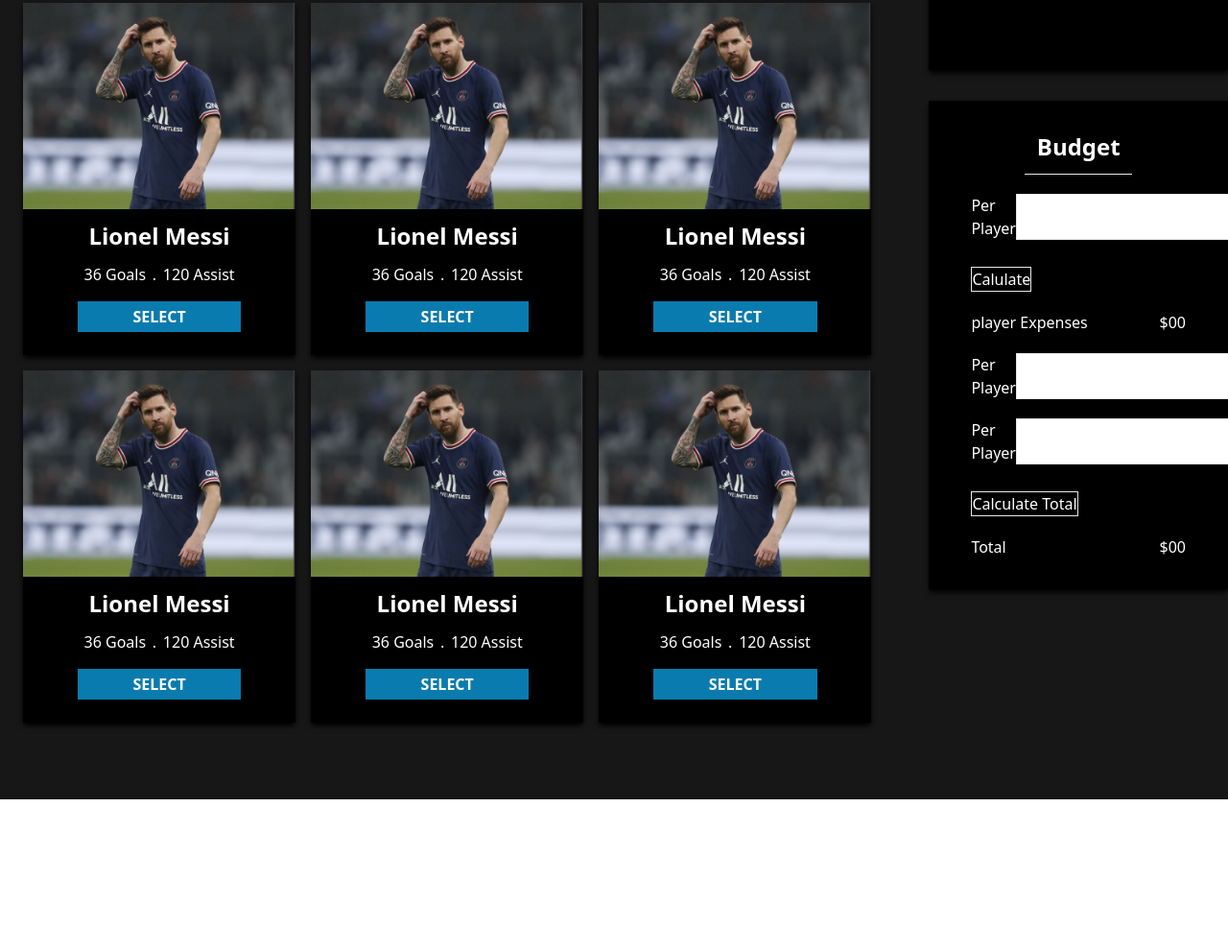
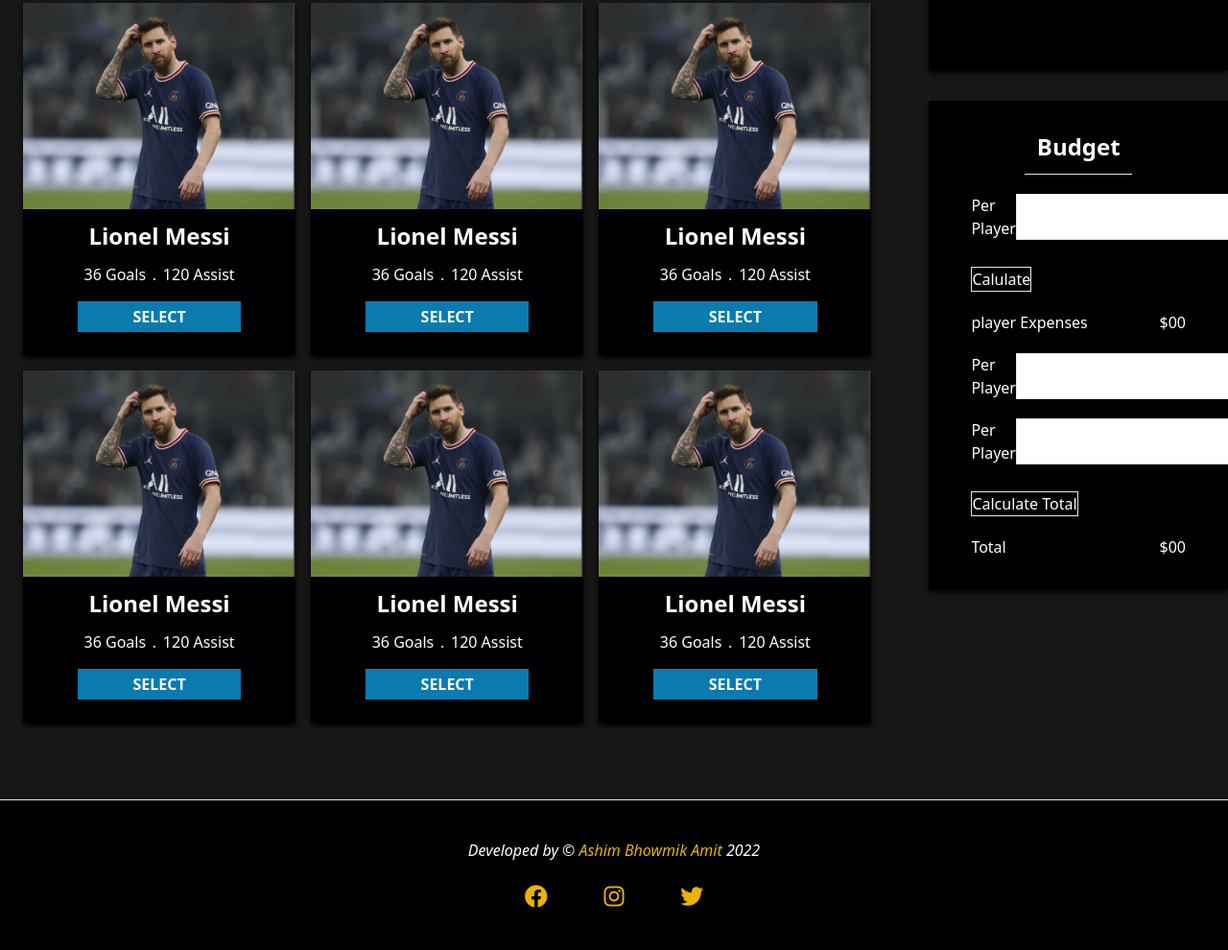
Before and after one commit to ashimbhowmik/best-five-selec, a plain HTML site: page index.html in a window 1280 px wide. Shown: the part 786-1776 px from the top of the page at 96% size. Before the commit the page ends 1619 px from the top, so only its background shows below. Drawn offline with nearby package versions, Linux system fonts and the light colour scheme.

Commit message:
footer part

```diff
--- a/index.html
+++ b/index.html
@@ -192,8 +192,24 @@
             <!-- Player Budget part design end -->
 
         </section>
-      </main>
+</main>
 
     <!-- Main part Design end -->
+
+    <!-- Footer part design  -->
+
+    <hr>
+<footer class="flex justify-center bg-black py-10">
+  <section class="">
+      <p class="mb-5 text-white"><i>Developed by &copy; <span class="text-yellow-500">Ashim Bhowmik Amit</span> 2022</i></p>
+      <ul class="flex justify-evenly">
+          <li class="text-2xl"><a class="" href="https://www.facebook.com/ashim.bhowmik.amit.2000" target="_blank"><i class="fa-brands fa-facebook text-yellow-500 hover:text-blue-500"></i></a></li>
+          <li class=" text-2xl"><a class="" href="https://www.instagram.com/ashim.bhowmik.amit/" target="_blank"><i class="fa-brands fa-instagram text-yellow-500 hover:text-rose-500"></i></a></li>
+          <li class="text-2xl"><a class="" href="https://twitter.com/WmikAmit" target="_blank"><i class="fa-brands fa-twitter text-yellow-500 hover:text-sky-500"></i></a></li>
+      </ul>
+  </section>
+</footer>
+
+<!-- Footer part design end -->
 </body>
 </html>
```
